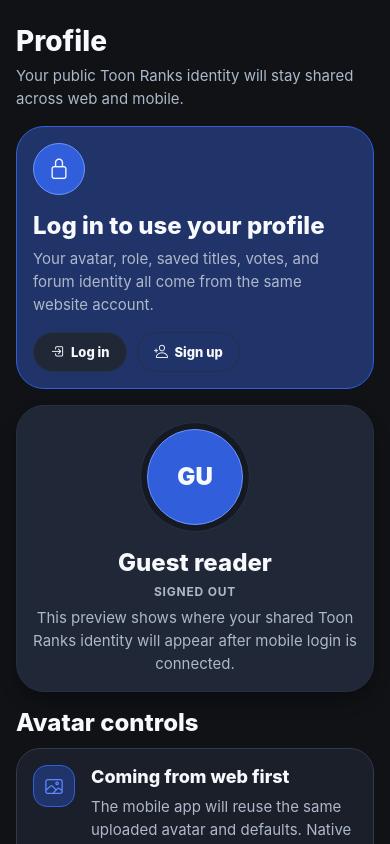
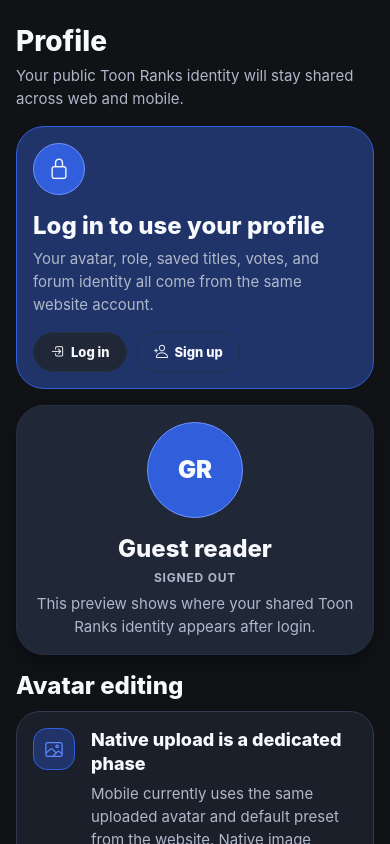
Before and after one commit to trulyepic/toon-rank-mobile-v2, a React Native app: screen /Profile in a window 390 px wide. Built offline with nearby package versions, Linux system fonts and the light colour scheme; no server answers.

Commit message:
Polish mobile profile identity surfaces

```diff
--- /dev/null
+++ b/src/components/UserIdentity.tsx
@@ -0,0 +1,79 @@
+import { StyleSheet, View } from "react-native";
+
+import { spacing } from "../theme/tokens";
+import type { AuthUser } from "../types/account";
+import { roleColor } from "../utils/avatar";
+import { AppText } from "./AppText";
+import { UserAvatar } from "./UserAvatar";
+
+type Props = {
+  user?: AuthUser | null;
+  titleFallback?: string;
+  subtitle?: string;
+  avatarSize?: "sm" | "md" | "lg" | "xl";
+  centered?: boolean;
+};
+
+export function UserIdentity({
+  user,
+  titleFallback = "Guest reader",
+  subtitle,
+  avatarSize = "md",
+  centered = false,
+}: Props) {
+  const username = user?.username || titleFallback;
+  const role = user?.role || "SIGNED OUT";
+
+  return (
+    <View style={[styles.container, centered ? styles.centered : null]}>
+      <View style={styles.avatarWrap}>
+        <UserAvatar
+          username={username}
+          avatarUrl={user?.avatar_url}
+          avatarPreset={user?.avatar_preset}
+          size={avatarSize}
+        />
+      </View>
+      <View style={[styles.text, centered ? styles.centeredText : null]}>
+        <AppText
+          variant={avatarSize === "xl" ? "sectionTitle" : "cardTitle"}
+          align={centered ? "center" : "left"}
+          style={{ color: roleColor(user?.role) }}
+        >
+          {username}
+        </AppText>
+        <AppText variant="label" tone="muted" align={centered ? "center" : "left"}>
+          {role}
+        </AppText>
+        {subtitle ? (
+          <AppText tone="muted" align={centered ? "center" : "left"}>
+            {subtitle}
+          </AppText>
+        ) : null}
+      </View>
+    </View>
+  );
+}
+
+const styles = StyleSheet.create({
+  container: {
+    flexDirection: "row",
+    alignItems: "center",
+    gap: spacing.md,
+  },
+  centered: {
+    flexDirection: "column",
+  },
+  avatarWrap: {
+    padding: 0,
+  },
+  text: {
+    flex: 1,
+    minWidth: 0,
+    gap: spacing.xs,
+  },
+  centeredText: {
+    alignItems: "center",
+    flex: 0,
+  },
+});
--- a/src/components/index.ts
+++ b/src/components/index.ts
@@ -11,3 +11,4 @@
 export { SectionHeader } from "./SectionHeader";
 export { Surface } from "./Surface";
 export { UserAvatar } from "./UserAvatar";
+export { UserIdentity } from "./UserIdentity";
--- a/src/screens/MoreScreen.tsx
+++ b/src/screens/MoreScreen.tsx
@@ -4,7 +4,14 @@
 import { useNavigation } from "@react-navigation/native";
 import type { NativeStackNavigationProp } from "@react-navigation/native-stack";
 
-import { AppButton, AppText, ScreenShell, SectionHeader, Surface } from "../components";
+import {
+  AppButton,
+  AppText,
+  ScreenShell,
+  SectionHeader,
+  Surface,
+  UserIdentity,
+} from "../components";
 import { useAuth } from "../auth/AuthContext";
 import { LEGAL_URLS, SUPPORT_EMAIL } from "../config/site";
 import type { RootStackParamList } from "../navigation/RootNavigator";
@@ -160,23 +167,25 @@
       />
 
       <Surface variant="accent" radius="xl" style={styles.signInCard}>
-        <View style={styles.signInIcon}>
-          <Ionicons
-            name={isSignedIn ? "person-circle-outline" : "person-outline"}
-            size={24}
-            color={colors.text}
+        {isSignedIn ? (
+          <UserIdentity
+            user={user}
+            subtitle="Your mobile session is connected to the same Toon Ranks account used on the website."
           />
-        </View>
-        <View style={styles.signInText}>
-          <AppText variant="sectionTitle">
-            {isSignedIn ? "Signed in" : "Your Toon Ranks account"}
-          </AppText>
-          <AppText tone="muted">
-            {isSignedIn
-              ? "Secure session restore is ready. Account features will unlock as each screen is connected."
-              : "Mobile will use the same account, saved titles, forum activity, and voting history as the website."}
-          </AppText>
-        </View>
+        ) : (
+          <View style={styles.signInContent}>
+            <View style={styles.signInIcon}>
+              <Ionicons name="person-outline" size={24} color={colors.text} />
+            </View>
+            <View style={styles.signInText}>
+              <AppText variant="sectionTitle">Your Toon Ranks account</AppText>
+              <AppText tone="muted">
+                Mobile will use the same account, saved titles, forum activity, and voting
+                history as the website.
+              </AppText>
+            </View>
+          </View>
+        )}
         <View style={styles.buttonRow}>
           {isSignedIn ? (
             <AppButton
@@ -252,6 +261,11 @@
   signInCard: {
     gap: spacing.md,
   },
+  signInContent: {
+    flexDirection: "row",
+    alignItems: "center",
+    gap: spacing.md,
+  },
   signInIcon: {
     width: 52,
     height: 52,
@@ -263,6 +277,8 @@
     borderColor: colors.accentBorder,
   },
   signInText: {
+    flex: 1,
+    minWidth: 0,
     gap: spacing.xs,
   },
   buttonRow: {
--- a/src/screens/ProfileScreen.tsx
+++ b/src/screens/ProfileScreen.tsx
@@ -10,12 +10,11 @@
   ScreenShell,
   SectionHeader,
   Surface,
-  UserAvatar,
+  UserIdentity,
 } from "../components";
 import { useAuth } from "../auth/AuthContext";
 import type { RootStackParamList } from "../navigation/RootNavigator";
 import { colors, radii, spacing } from "../theme/tokens";
-import { roleColor } from "../utils/avatar";
 
 export function ProfileScreen() {
   const { isSignedIn, user } = useAuth();
@@ -34,45 +33,31 @@
       ) : null}
 
       <Surface variant="raised" radius="hero" shadow style={styles.hero}>
-        <View style={styles.avatarWrap}>
-          <UserAvatar
-            username={user?.username || "Guest"}
-            avatarUrl={user?.avatar_url}
-            avatarPreset={user?.avatar_preset}
-            size="xl"
-          />
-        </View>
-
-        <View style={styles.profileText}>
-          <AppText
-            variant="sectionTitle"
-            align="center"
-            style={{ color: roleColor(user?.role) }}
-          >
-            {user?.username || "Guest reader"}
-          </AppText>
-          <AppText variant="label" tone="muted" align="center">
-            {user?.role || "SIGNED OUT"}
-          </AppText>
-          <AppText tone="muted" align="center">
-            {isSignedIn
-              ? "Avatar and role data are synced from your Toon Ranks account. Mobile editing will be added after the web avatar flow settles."
-              : "This preview shows where your shared Toon Ranks identity will appear after mobile login is connected."}
-          </AppText>
-        </View>
+        <UserIdentity
+          user={user}
+          titleFallback="Guest reader"
+          avatarSize="xl"
+          centered
+          subtitle={
+            isSignedIn
+              ? "Avatar and role data are synced from your Toon Ranks account."
+              : "This preview shows where your shared Toon Ranks identity appears after login."
+          }
+        />
       </Surface>
 
       <View style={styles.section}>
-        <SectionHeader title="Avatar controls" />
+        <SectionHeader title="Avatar editing" />
         <Surface variant="default" radius="xl" style={styles.notice}>
           <View style={styles.noticeIcon}>
             <Ionicons name="image-outline" size={20} color={colors.accentStrong} />
           </View>
           <View style={styles.noticeText}>
-            <AppText variant="cardTitle">Coming from web first</AppText>
+            <AppText variant="cardTitle">Native upload is a dedicated phase</AppText>
             <AppText tone="muted">
-              The mobile app will reuse the same uploaded avatar and defaults. Native
-              image picking and crop controls are planned after the UI shell is complete.
+              Mobile currently uses the same uploaded avatar and default preset from the
+              website. Native image picking, cropping, and upload will be added in the
+              mobile-native-avatar-upload phase.
             </AppText>
           </View>
         </Surface>
@@ -106,17 +91,6 @@
     alignItems: "center",
     gap: spacing.md,
   },
-  avatarWrap: {
-    padding: spacing.xs,
-    borderRadius: radii.pill,
-    backgroundColor: colors.backgroundSoft,
-    borderWidth: 1,
-    borderColor: colors.borderSoft,
-  },
-  profileText: {
-    gap: spacing.xs,
-    alignItems: "center",
-  },
   section: {
     gap: spacing.sm,
   },
```
Also changed, not shown: 2 other files (tests, documents, lock files or other folders).
